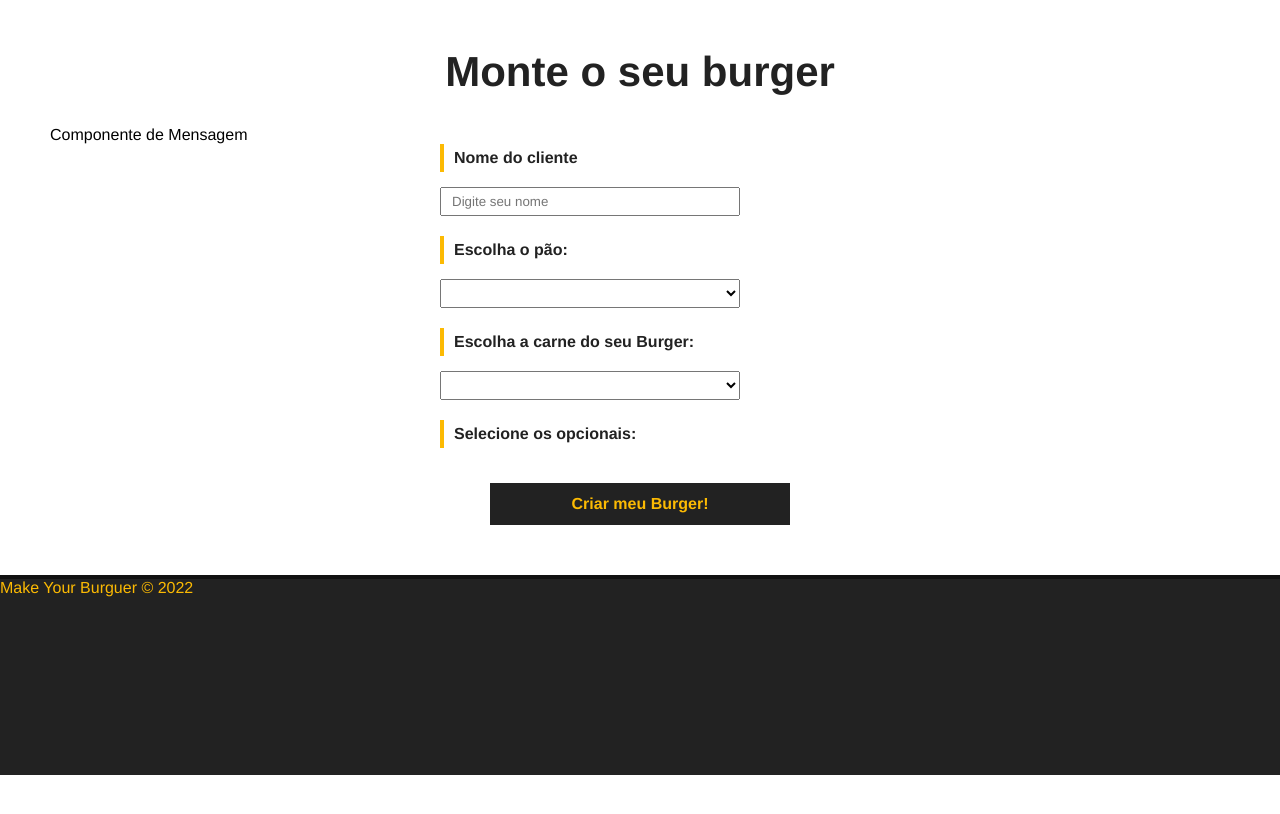
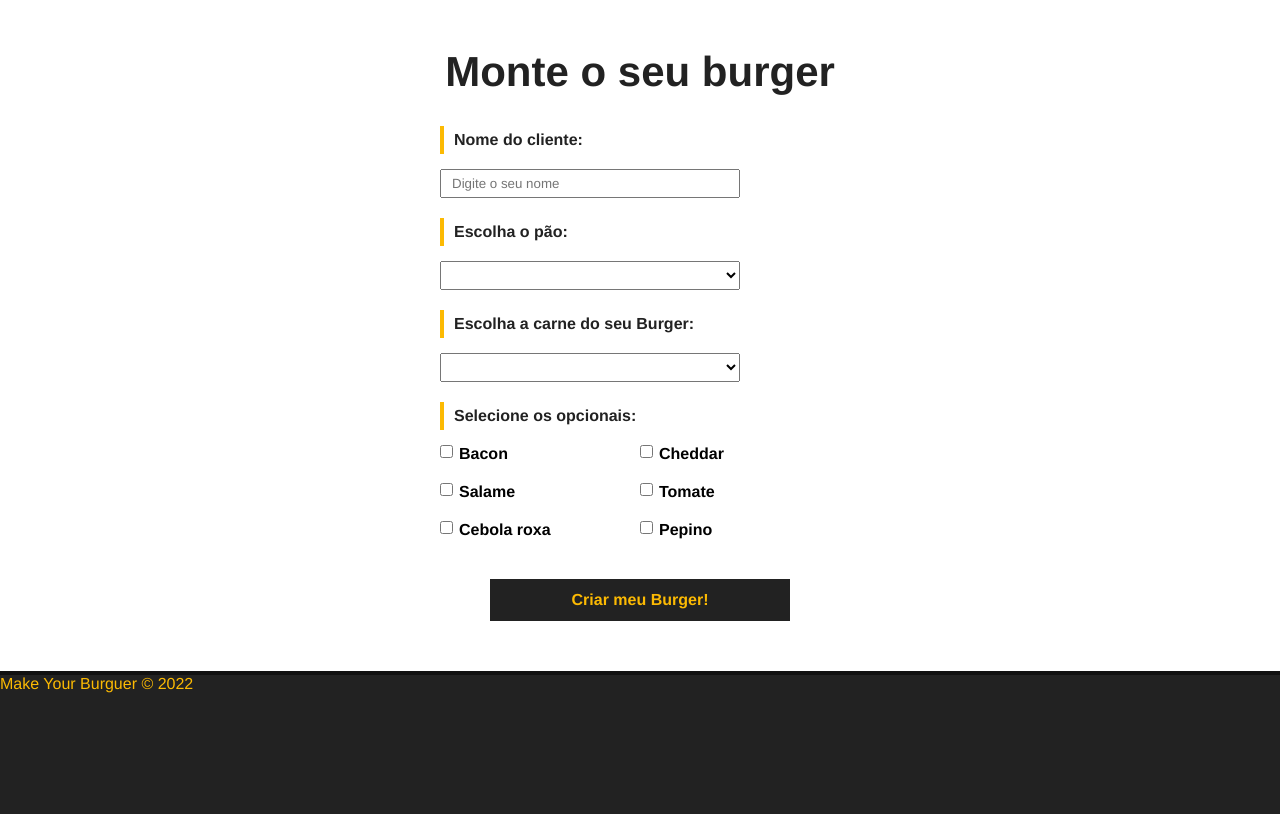
Before and after one commit to bragabriel/Projeto-MakeYourBurguer-Vue.JS, a Vue app: page / in a window 1280 px wide. Shown: the part 580-1394 px from the top of the page. Before the commit the page ends 1355 px from the top, so only its background shows below. Built offline with nearby package versions, Linux system fonts and the light colour scheme; data requests are answered from the project's data file.

Commit message:
add: burger data

```diff
--- a/src/components/BurgerForm.vue
+++ b/src/components/BurgerForm.vue
@@ -1,35 +1,30 @@
 <template>
+ <!--  <Message :msg="msg" v-show="msg" /> -->
   <div>
-        <p>Componente de Mensagem</p>
-        <div>
-            <form id="burger-form">
+    <form id="burger-form" method="POST" @submit="createBurger">
       <div class="input-container">
-                    <label for="nome">Nome do cliente</label>
-                    <input type="text" id="nome" v-model="nome" placeholder="Digite seu nome">
+        <label for="nome">Nome do cliente:</label>
+        <input type="text" id="nome" name="nome" v-model="nome" placeholder="Digite o seu nome">
       </div>
       <div class="input-container">
         <label for="pao">Escolha o pão:</label>
         <select name="pao" id="pao" v-model="pao">
-                        <option value="">Selecione o seu pão</option>
-                        <!-- <option v-for="pao in paes" :key="pao.id" :value="pao.tipo">{{ pao.tipo }}</option> -->
-                        <option value="integral">Integral</option>
+          <option value="" disabled>Selecione o seu pão</option>
+          <option v-for="pao in paes" :key="pao.id" :value="pao.tipo">{{ pao.tipo }}</option>
         </select>
       </div>
       <div class="input-container">
-                    <label for="carne">Escolha a carne do seu Burger:</label>
+        <label for="carne" disabled>Escolha a carne do seu Burger:</label>
         <select name="carne" id="carne" v-model="carne">
           <option value="">Selecione o tipo de carne</option>
-                        <!-- <option v-for="carne in carnes" :key="carne.id" :value="carne.tipo">{{ carne.tipo }}</option> -->
-                        <option value="carne">Picanha</option>
+          <option v-for="carne in carnes" :key="carne.id" :value="carne.tipo">{{ carne.tipo }}</option>
         </select>
       </div>
       <div id="opcionais-container" class="input-container">
-                    <label id="opcionais-title" for="opcionais">Selecione os opcionais:</label>
+        <label id="opcionais-title" for="opcionais" disabled>Selecione os opcionais:</label>
         <div class="checkbox-container" v-for="opcional in opcionaisdata" :key="opcional.id">
-                        <!-- <input type="checkbox" name="opcionais" v-model="opcionais" :value="opcional.tipo">
-                        <span>{{ opcional.tipo }}</span> -->
-                        <input type="checkbox" name="opcionais" v-model="opcionais" :value="salame">
-                        <span>Salame</span>
+          <input type="checkbox" name="opcionais" v-model="opcionais" :value="opcional.tipo">
+          <span>{{ opcional.tipo }}</span>
         </div>
       </div>
       <div class="input-container">
@@ -37,12 +32,67 @@
       </div>
     </form>
   </div>
-    </div>
 </template>
 
 <script>
+/* import Message from './Message' */
 export default {
   name: "BurgerForm",
+  data() {
+    return {
+      paes: null,
+      carnes: null,
+      opcionaisdata: null,
+      nome: null,
+      pao: null,
+      carne: null,
+      opcionais: [],
+      status: "Solicitado",
+      msg: null
+    }
+  },
+  methods: {
+    async getIngredientes() {
+      const req = await fetch('http://localhost:3000/ingredientes')
+      const data = await req.json()
+      this.paes = data.paes
+      this.carnes = data.carnes
+      this.opcionaisdata = data.opcionais
+    },
+   /*  async createBurger(e) {
+      e.preventDefault()
+      const data = {
+        nome: this.nome,
+        carne: this.carne,
+        pao: this.pao,
+        opcionais: Array.from(this.opcionais),
+        status: "Solicitado"
+      }
+      const dataJson = JSON.stringify(data)
+      const req = await fetch("http://localhost:3000/burgers", {
+        method: "POST",
+        headers: { "Content-Type" : "application/json" },
+        body: dataJson
+      });
+      const res = await req.json()
+      console.log(res)
+      this.msg = "Pedido realizado com sucesso!"
+      // clear message
+      setTimeout(() => this.msg = "", 3000)
+      // limpar campos
+      this.nome = ""
+      this.carne = ""
+      this.pao = ""
+      this.opcionais = []
+
+    } */
+  },
+  mounted () {
+    this.getIngredientes()
+  },
+ /*  components: {
+    Message
+  } */
 }
 </script>
 
```
Lines whose indentation alone changed are shown as unchanged.
